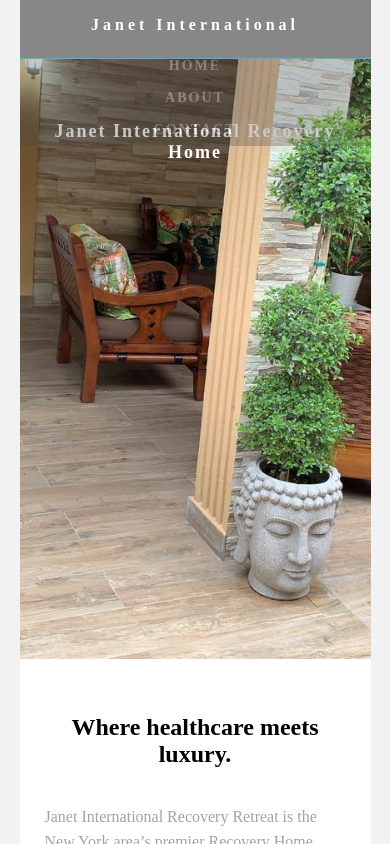
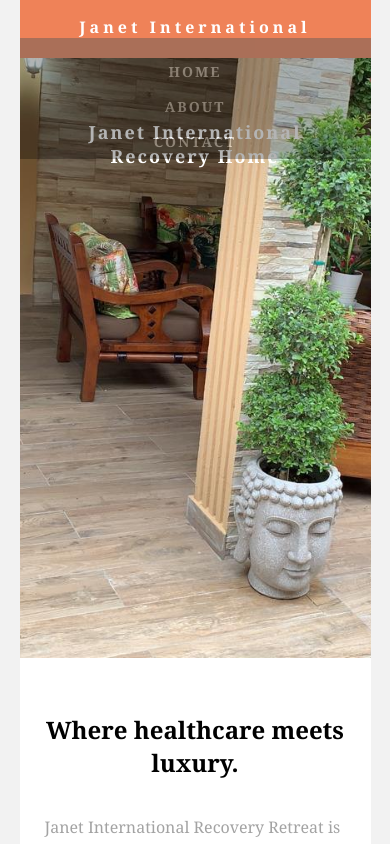
Before and after one commit to Justyboy/janetinternational, a plain HTML site: page index.html in a window 390 px wide. Shown: the top 844 px of the page. Drawn offline with Linux system fonts and the light colour scheme.

Commit message:
first commit

```diff
--- a/css/style.css
+++ b/css/style.css
@@ -3,14 +3,14 @@
 @charset "UTF-8";
 /* Body */
 body {
-	font-family: source-sans-pro;
+    font-family: Cambria, "Hoefler Text", "Liberation Serif", Times, "Times New Roman", serif;
     background-color: #f2f2f2;
     margin-top: 0px;
     margin-right: 0px;
     margin-bottom: 0px;
     margin-left: 0px;
     font-style: normal;
-	font-weight: 200;
+    font-weight: 100;
 
 }
 /* Container */
@@ -25,11 +25,14 @@ body {
 header {
     width: 100%;
     height: 5%;
-	border-bottom: 1px solid #2C9AB7;
     padding-bottom: 5px;
     padding-top: 3px;
-	background: #484848;
+    background: #E74000;
     opacity: .65;
+}
+
+header  ul li:hover{
+	font-size: 16px;
 }
 .logo {
     color: #fff;
@@ -37,7 +40,7 @@ header {
     text-align: center;
     width: 31%;
     float: left;
-    margin-top: 17px;
+    margin-top: 15px;
     margin-right: 0;
     margin-left: 0;
     margin-bottom: 0;
@@ -171,7 +174,7 @@ ul li:hover a {
     background-position: 48% 30%;
 }
 .banner2 {
-    background-image: url("../images/IMG-20191023-WA0002.jpg");
+    background-image: url(../images/IMG-20191023-WA0009.jpg);
     height: 500px;
     background-attachment: fixed;
     background-size: cover;
@@ -408,7 +411,7 @@ nav ul li {
 	float: none;
 	overflow: auto;
 	display: inline-block;
-	background: #484848;
+	background: #000;
 	opacity: .45;
 }
 header nav ul {
```
Lines whose indentation alone changed are shown as unchanged.
